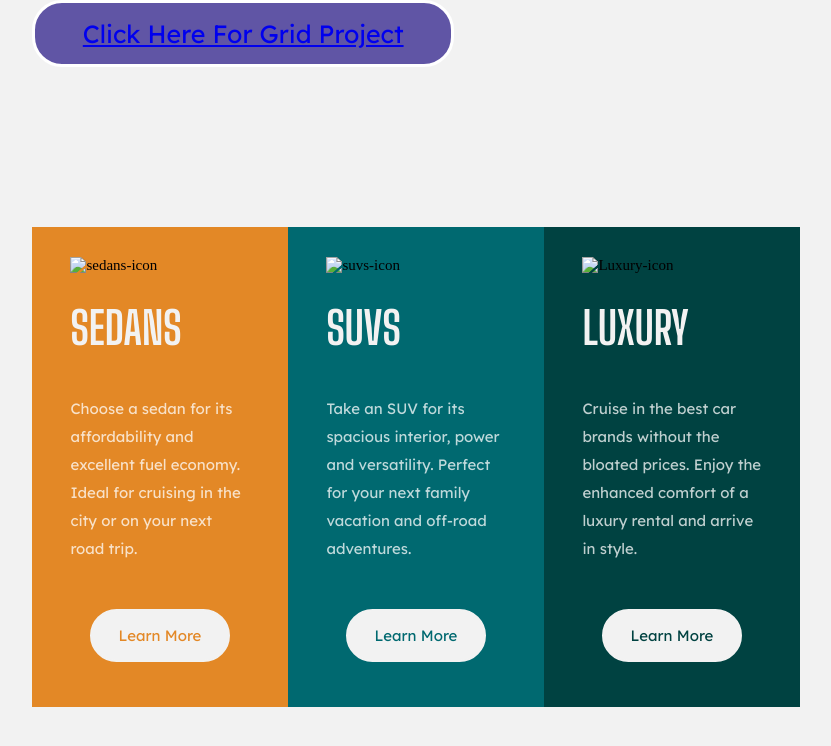
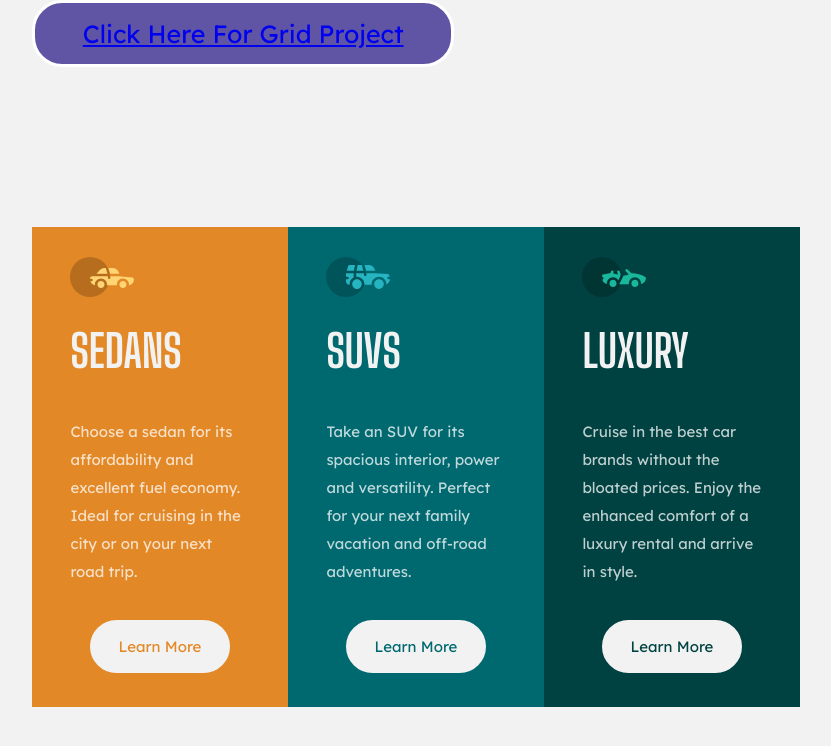
Before and after one commit to keleruby/Layout-Project-Zuri, a plain HTML site: page index.html in a window 1280 px wide. Shown: the whole page, without its empty margins (224-1055 px from the left). Drawn offline with Linux system fonts and the light colour scheme; the site is published under a folder, as on GitHub Pages, so addresses that start at the root find nothing.

Commit message:
Update index.html

```diff
--- a/index.html
+++ b/index.html
@@ -21,7 +21,7 @@
       <div class="container">
         <div id="sedans">
           <div class="content">
-            <img src="/icon-sedans.svg" alt="sedans-icon" />
+            <img src="icon-sedans.svg" alt="sedans-icon" />
             <h1>SEDANS</h1>
             <p>
               Choose a sedan for its affordability and excellent fuel economy.
@@ -32,7 +32,7 @@
         </div>
         <div id="suvs">
           <div class="content">
-            <img src="/icon-suvs.svg" alt="suvs-icon" />
+            <img src="icon-suvs.svg" alt="suvs-icon" />
             <h1>SUVS</h1>
             <p>
               Take an SUV for its spacious interior, power and versatility.
@@ -43,7 +43,7 @@
         </div>
         <div id="luxury">
           <div class="content">
-            <img src="/icon-luxury.svg" alt="Luxury-icon" />
+            <img src="icon-luxury.svg" alt="Luxury-icon" />
             <h1>LUXURY</h1>
             <p>
               Cruise in the best car brands without the bloated prices. Enjoy
```
